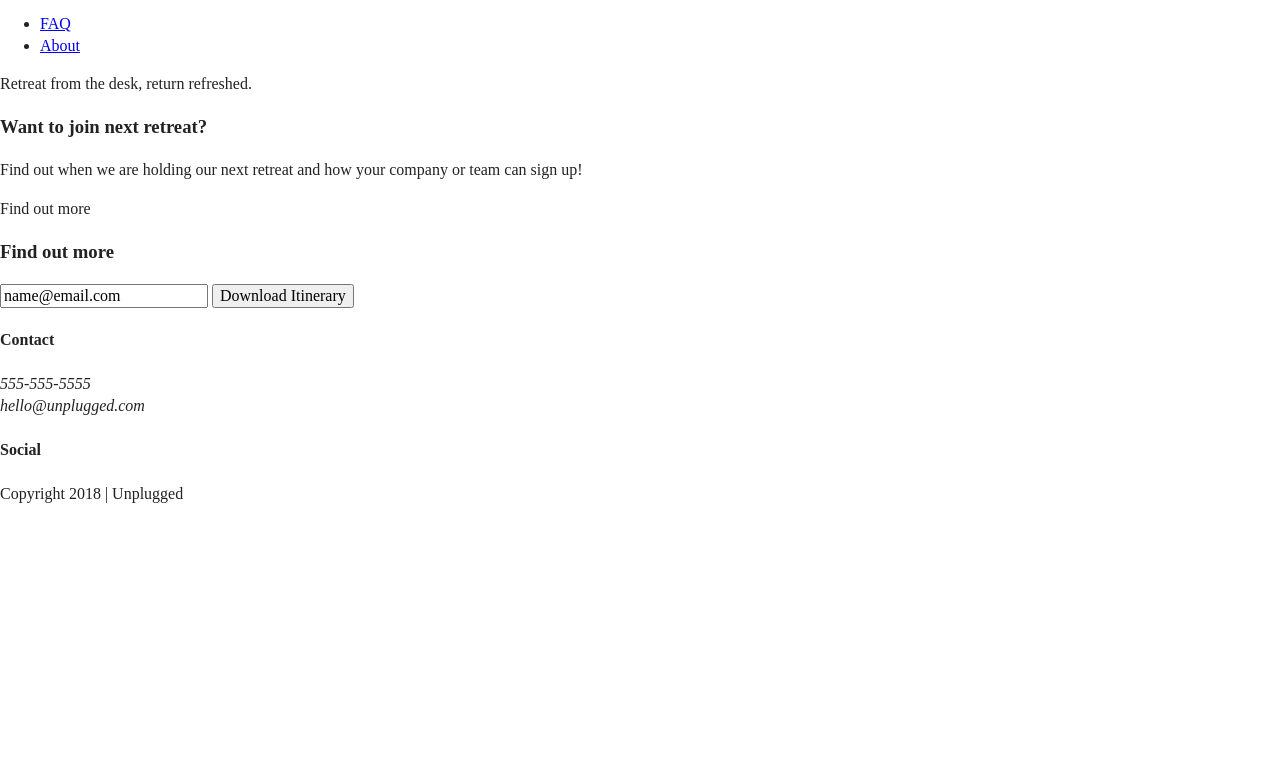
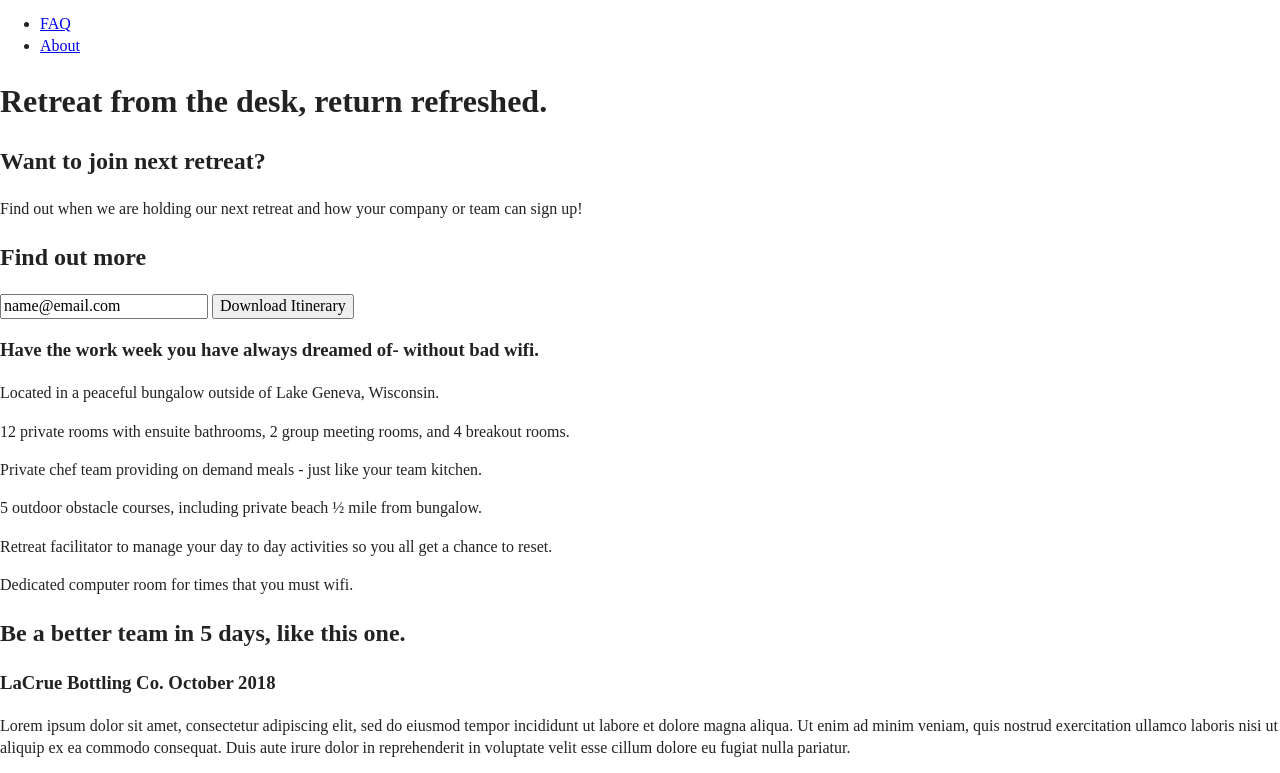
Before and after one commit to Vicks-O/unplugged-retreat, a website: page about/index.html in a window 1280 px wide. Shown: the part 27-800 px from the top of the page. Drawn offline with Linux system fonts and the light colour scheme.

Commit message:
"Homepage html code"

```diff
--- a/about/index.html
+++ b/about/index.html
@@ -40,26 +40,89 @@
   <main>
    <section class ="hero area">
      <div class="content wrapper"
-<h1> Retreat from the desk, return refreshed.</h1>
+
    </div>
    </section>
    <aside>
    <div class="content wrapper">
    <div class="form-description">
-<h3>Want to join next retreat?</h3>
+    <h1> Retreat from the desk, return refreshed.</h1>
+
+<h2>Want to join next retreat?</h2>
 <p>Find out when we are holding our next retreat and how your company or team can sign up!</p>
    </div>
-   <div class="form"
-   <h3>Find out more</h3>
-  </p>
-</div>
 <div class="form">
-  <h3>Find out more</h3>
+  <h2>Find out more</h2>
   <input type="text" name="name" value="name@email.com">
   <input type="button" value="Download Itinerary">
 </div>
 </div> <!-- aside content wrapper ends -->
 </aside>
+<section class="features">
+  <div class="content-wrapper">
+    <h3> Have the work week you have always dreamed of- without bad wifi.</h3>
+    <div class="features-items">
+      <article>
+        <p class="fontawesome-icon">
+        </p>
+        <p class="features-item-description">
+          Located in a peaceful bungalow outside of Lake Geneva, Wisconsin.
+        </p>
+      <article>
+        <p class="fontawesome-icon">
+        </p>
+        <p class="features-item-description">
+          12 private rooms with ensuite bathrooms, 2 group meeting rooms, and 4 breakout rooms.
+        </p>
+      </article>
+      <article>
+        <p class="fontawesome-icon">
+        </p>
+        <p class="features-item-description">
+          Private chef team providing on demand meals - just like your team kitchen.
+        </p>
+      </article>
+      <article>
+        <p class="fontawesome-icon">
+        </p>
+        <p class="features-item-description">
+          5 outdoor obstacle courses, including private beach ½ mile from bungalow.
+        </p>
+      </article>
+      <article>
+        <p class="fontawesome-icon">
+        </p>
+        <p class="features-item-description">
+          Retreat facilitator to manage your day to day activities so you all get a chance to reset.
+        </p>
+      </article>
+      <article>
+        <p class="fontawesome-icon">
+        </p>
+        <p class="features-item-description">
+          Dedicated computer room for times that you must wifi.
+        </p>
+      </article>
+    </div>
+  </div>
+</section>
+
+<section class="reviews">
+  <div class="content-wrapper">
+    <h2>Be a better team in 5 days, like this one.</h2>
+    <article>
+      <div>
+        <h3>LaCrue Bottling Co. October 2018</h3>
+        <p>
+          Lorem ipsum dolor sit amet, consectetur adipiscing elit, sed do eiusmod tempor incididunt ut labore et
+          dolore magna aliqua. Ut enim ad minim veniam, quis nostrud exercitation ullamco laboris nisi ut aliquip
+          ex ea commodo consequat. Duis aute irure dolor in reprehenderit in voluptate velit esse cillum dolore eu
+          fugiat nulla pariatur.
+        </p>
+      </div>
+    </article>
+  </div>
+</section>
 </main> <!-- main wrapper-->
 
 
```
